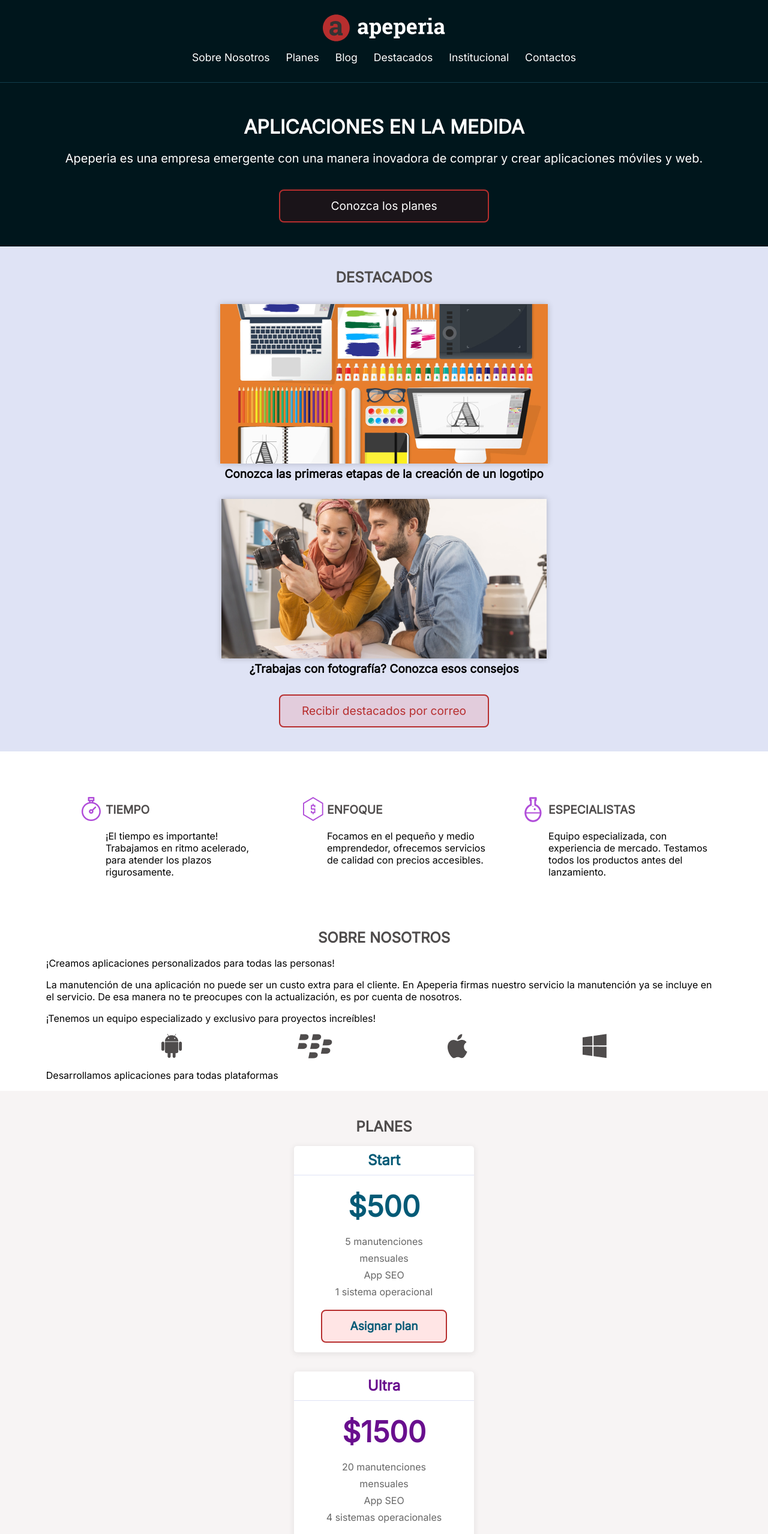
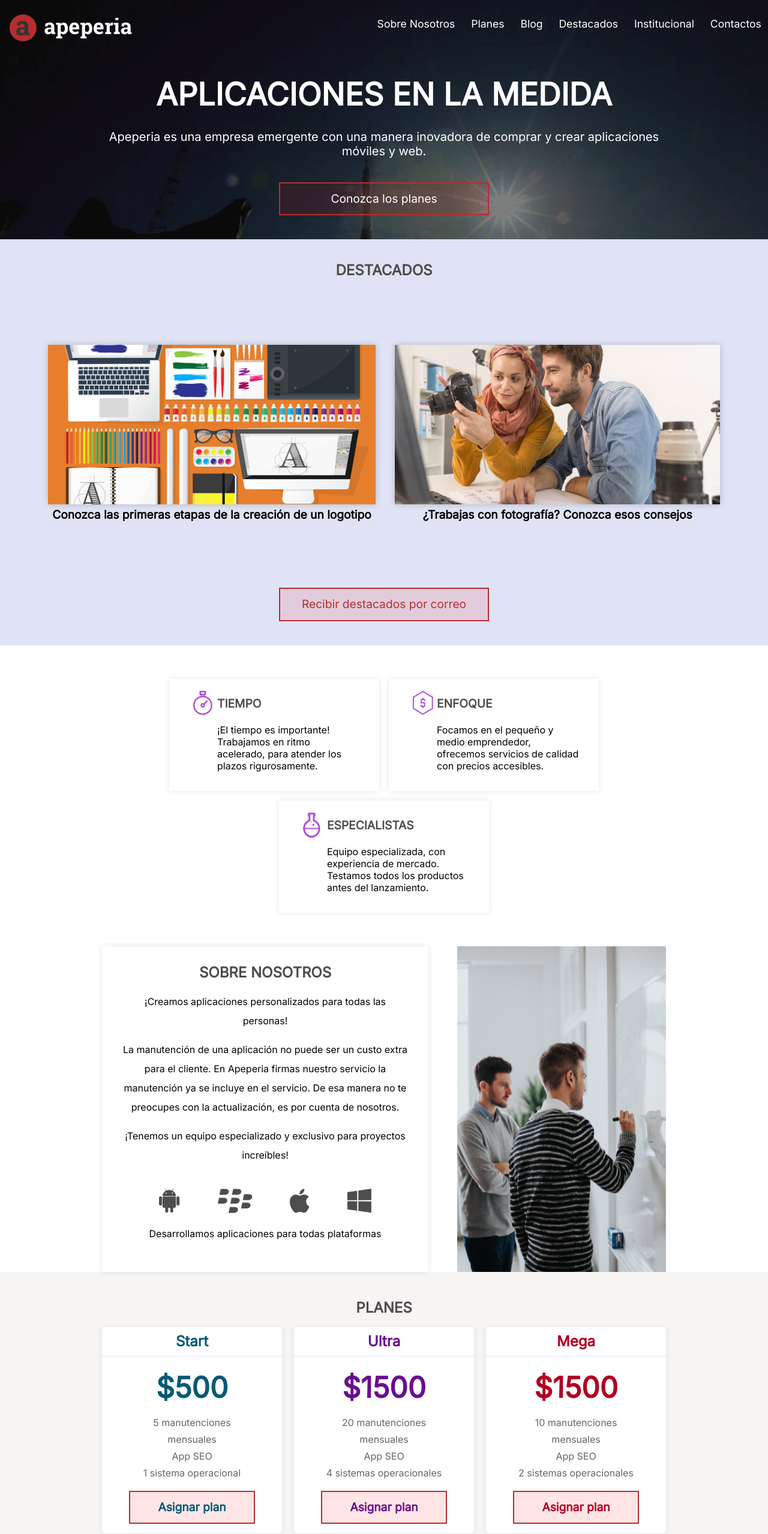
Before and after one commit to ezestom/Oracle-Alura-One, a plain HTML site: page Layouts-responsivos/index.html in a window 1280 px wide. Shown: the top 2558 px of the page at 60% size. Drawn offline with Linux system fonts and the light colour scheme.

Commit message:
finish Apeperia Project
Layouts Responsivos: Trabajando con layouts mobile

```diff
--- a/Layouts-responsivos/css/destacados.css
+++ b/Layouts-responsivos/css/destacados.css
@@ -39,3 +39,11 @@
 	border-color: var(--boton-rojo);
 	margin: 0 auto;
 }
+
+@media screen and (min-width: 1024px) {
+	.destacados__articulos {
+		display: flex;
+		gap: 2rem;
+		padding: 5rem 0;
+	}
+}
--- a/Layouts-responsivos/css/diferenciales.css
+++ b/Layouts-responsivos/css/diferenciales.css
@@ -6,15 +6,18 @@
 .diferenciales__lista {
 	display: flex;
 	flex-wrap: wrap;
-	justify-content: space-evenly;
+	justify-content: center;
+	gap: 1rem;
 }
 
 .diferenciales__item {
+	box-shadow: 0px 0px 10px rgba(0, 0, 0, 0.1);
 	max-width: 350px;
 	box-sizing: border-box;
 	padding: 2rem 0 2rem 5rem;
 	background-repeat: no-repeat;
 	background-position: top 1.25rem left 2.5rem;
+	text-align: left;
 }
 
 .item__titulo {
@@ -27,6 +30,7 @@
 
 .item__texto {
 	line-height: normal;
+	padding-right: 2rem;
 }
 .diferenciales__item-reloj {
 	background-image: url(../img/icono-reloj.png);
@@ -37,3 +41,9 @@
 .diferenciales__item-quimica {
 	background-image: url(../img/icono-quimica.png);
 }
+@media screen and (min-width: 1024px) {
+    .diferenciales {
+        background-color: var(--cinza-claro);
+    }
+
+}
--- a/Layouts-responsivos/css/footer.css
+++ b/Layouts-responsivos/css/footer.css
@@ -24,13 +24,24 @@
 
 .footer__navegacion {
 	color: var(--background-blanco);
+	font-family: var(--open-sans);
 	text-align: center;
 	line-height: 3;
 }
 
-
 .footer__enlace {
 	display: inline-block;
 
-    margin: 0 .5rem .7rem;
+	margin: 0 0.5rem 0.7rem;
 }
+@media screen and (min-width: 1024px) {
+	.footer {
+		flex-direction: row;
+		flex-wrap: wrap;
+		justify-content: space-between;
+	}
+	.footer__navegacion {
+		text-align: left;
+		min-width: 600px;
+	}
+}
--- a/Layouts-responsivos/css/head.css
+++ b/Layouts-responsivos/css/head.css
@@ -19,6 +19,7 @@
 
 .head__logo {
     margin-bottom: 1rem;
+    margin-left: 1rem;
 }
 
 .head__navegacion {
@@ -39,3 +40,10 @@
     text-decoration: underline wavy 2px #CCC;
 
 }
+@media screen and (min-width: 1024px) {
+    .head {
+        flex-direction: row;
+        justify-content: space-between;
+        border: none;
+    }
+}
--- a/Layouts-responsivos/css/institucional.css
+++ b/Layouts-responsivos/css/institucional.css
@@ -8,6 +8,7 @@
 
     padding-top: 2rem;
     padding-bottom: 2rem;
+    background-color: var(--background-ceniza-claro);
 }
 
 .institucional__titulo {
@@ -53,3 +54,17 @@
     width: 100vw;
     max-width: 600px;
 }
+@media screen and (min-width: 1024px) {
+    .institucional__contenido {
+        width: 100%;
+        display: flex;
+        justify-content: space-between;
+        text-align: left;
+    }
+
+
+
+    .institucional__contacto-email {
+        display: block;
+    }
+}
--- a/Layouts-responsivos/css/llamada.css
+++ b/Layouts-responsivos/css/llamada.css
@@ -32,3 +32,16 @@
 .llamada__boton {
     width: 100%;
 }
+@media screen and (min-width: 1024px) {
+    .llamada {
+        background-image: url(../img/bg-intro.jpg);
+        background-size: cover;
+
+        padding-top: 8.25rem;
+    }
+
+    .llamada__titulo {
+        font-size: 3.25rem;
+        margin-bottom: 2rem;
+    }
+}
--- a/Layouts-responsivos/css/planes.css
+++ b/Layouts-responsivos/css/planes.css
@@ -105,3 +105,13 @@
 .tarjetas__boton--mega {
 	border-color: var(--planes-card-mega);
 }
+@media screen and (min-width: 1024px) {
+    .planes__tarjetas {
+        flex-direction: row;
+        justify-content: space-between;
+        align-items: flex-end;
+    }
+    .tarjetas {
+        max-width: 300px;
+    }
+}
--- a/Layouts-responsivos/css/sobre-nosotros.css
+++ b/Layouts-responsivos/css/sobre-nosotros.css
@@ -1,6 +1,10 @@
 .sobre-nosotros {
 	padding-top: 3rem;
 	padding-bottom: 3rem;
+}
+.sobre_nosotros__contenido {
+	box-shadow: 0px 0px 10px rgba(0, 0, 0, 0.1);
+	padding: 2rem;
 }
 
 .sobre_nosotros__titulo {
@@ -11,11 +15,14 @@
 	text-transform: uppercase;
 	text-align: center;
 	margin-bottom: 1.25rem;
+	text-align: center;
 }
 
 .sobre_nosotros__texto {
-    line-height: normal;
+	line-height: 2rem;
 	margin-bottom: 1rem;
+	max-width: 75ch;
+	text-align: center;
 }
 
 .sobre_nosotros__plataformas {
@@ -29,3 +36,30 @@
 	color: var(--fuente-ceniza-oscuro);
 	font-weight: 700;
 }
+.sobre-nosotros__imgen {
+	display: none;
+}
+@media screen and (min-width: 1024px) {
+	.sobre_nosotros {
+		display: flex;
+	}
+	.sobre_nosotros__contenido {
+		margin-right: 3rem;
+		min-height: 500px;
+	}
+	.sobre-nosotros__titulo {
+		text-align: left;
+	}
+	.sobre-nosotros__texto {
+		line-height: 2rem;
+	}
+
+	.sobre-nosotros__texto--division {
+		border-bottom: 1px solid var(--cinza-medio);
+
+		padding-bottom: 1.5rem;
+	}
+	.sobre-nosotros__imgen {
+		display: block;
+	}
+}
--- a/Layouts-responsivos/css/styles.css
+++ b/Layouts-responsivos/css/styles.css
@@ -41,12 +41,39 @@ body {
 	max-width: 350px;
 	padding: 1rem 2rem;
 	border: var(--boton-rojo) 2px solid;
-	border-radius: 8px;
 	font-size: 1.2rem;
 	background-color: rgba(255, 0, 0, 0.1);
+	min-width: 200px;
 }
 .boton:hover {
 	background-color: var(--boton-rojo);
 	color: var(--background-blanco);
 	transition: all 0.3s ease-in-out;
 }
+@media screen and (min-width: 1024px) {
+    .container {
+        padding-left: calc((100% - 940px)/2);
+        padding-right: calc((100% - 940px)/2);
+    }
+}
+@media screen and (min-width: 1024px) {
+    .head {
+        flex-direction: row;
+        justify-content: space-between;
+        border: none;
+    }
+}
+@media screen and (min-width: 1024px) {
+    .diferenciales {
+        background-color: var(--cinza-claro);
+    }
+    .diferenciales__lista {
+        justify-content: space-around;
+    }
+}
+@media screen and (min-width: 1024px) {
+    .container {
+        padding-left: calc((100% - 940px)/2);
+        padding-right: calc((100% - 940px)/2);
+    }
+}
--- a/Layouts-responsivos/index.html
+++ b/Layouts-responsivos/index.html
@@ -13,6 +13,7 @@
    <link rel="stylesheet" href="./css/sobre-nosotros.css">
    <link rel="stylesheet" href="./css/contacto.css">
    <link rel="stylesheet" href="./css/institucional.css">
+   <link rel="stylesheet" href="./css/footer.css">
    <title>Aperperia</title>
 </head>
 
@@ -43,6 +44,7 @@
       </section>
       <section class="destacados container">
          <h2 class="destacados__titulo">Destacados</h2>
+         <article class="destacados__articulos">
                      <a href="#">
                         <figure class="destacados__panel1">
                            <img src="./img/empezando-a-crear-logo.png" alt="" class="destacados__panel-imagen">
@@ -55,6 +57,8 @@
                            <img src="./img/sugestiones-fotografias.png" alt="" class="destacados__panel-imagen">
                            <figC class="destacados__panel-texto">¿Trabajas con fotografía? Conozca esos consejos</figC>
                         </figure>
+         </article>
+
             <a href="#" class="destacados__boton boton">Recibir destacados por correo</a>
          </a>
       </section>
@@ -81,6 +85,7 @@
          </ul>
       </section>
       <section class="sobre_nosotros container">
+         <div class="sobre-nosotros__contenido">
             <div class="sobre_nosotros__contenido">
                <h2 class="sobre_nosotros__titulo">Sobre nosotros</h2>
                <p class="sobre_nosotros__texto">
@@ -102,6 +107,8 @@
                </ul>
                <p class="sobre_nosotros__texto">Desarrollamos aplicaciones para todas plataformas</p>
             </div>
+         </div>
+         <img src="./img/sobre-apeperia.png" alt="sobre-apeperia" class="sobre-nosotros__imgen">
       </section>
       <section class="planes container">
          <h2 class="planes__titulo">Planes</h2>
@@ -159,6 +166,27 @@
       </section>
    </main>
 
+
+   <footer class="footer container">
+      <img src="./img/logo-apeperia.svg" alt="" class="footer__logo">
+      <ul class="footer__social">
+         <li><a href="#" class="footer__midia"><img src="./img/facebook.png" alt=""></a></li>
+         <li><a href="#" class="footer__midia"><img src="./img/instagram.png" alt=""></a></li>
+         <li><a href="#" class="footer__midia"><img src="./img/twitter.png" alt=""></a></li>
+      </ul>
+      <nav>
+         <ul class="footer__navegacion">
+            <li class="footer__enlace"><a href="#">Sobre</a></li>
+            <li class="footer__enlace"><a href="#">Planes</a></li>
+            <li class="footer__enlace"><a href="#">Blog</a></li>
+            <li class="footer__enlace"><a href="#">Destacados</a></li>
+            <li class="footer__enlace"><a href="#">Institucional</a></li>
+            <li class="footer__enlace"><a href="#">Contacto</a></li>
+         </ul>
+      </nav>
+   </footer>
+
+
 </body>
 
 </html>
```
Also changed, not shown: Layouts-responsivos/README.md, Layouts-responsivos/image.png (added), 2 other files. Lines whose indentation alone changed are shown as unchanged.
